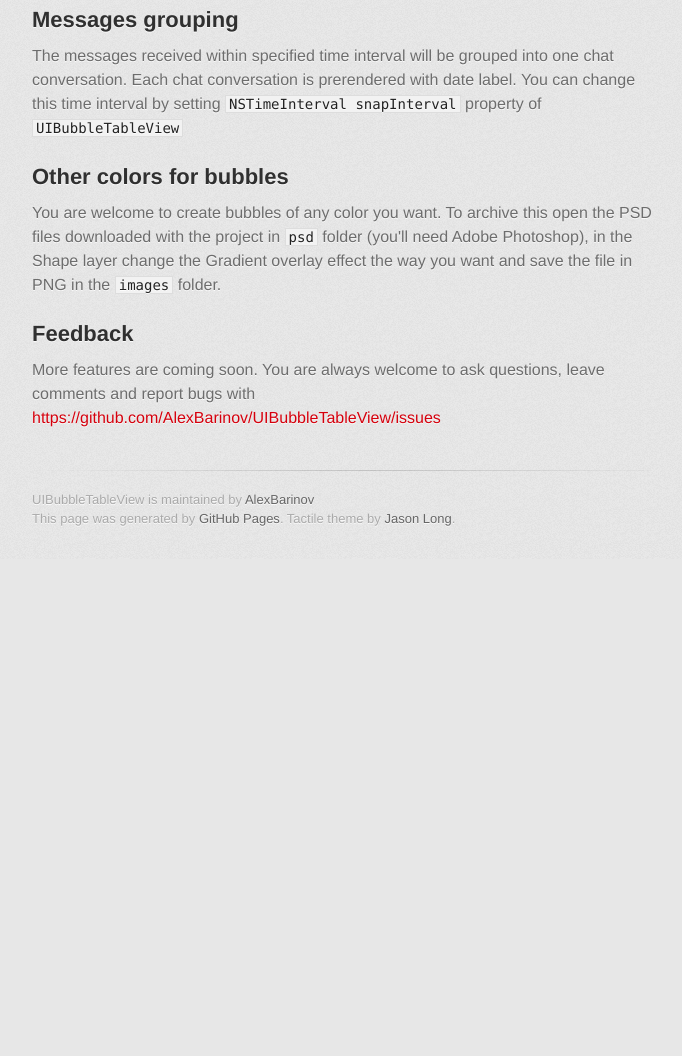
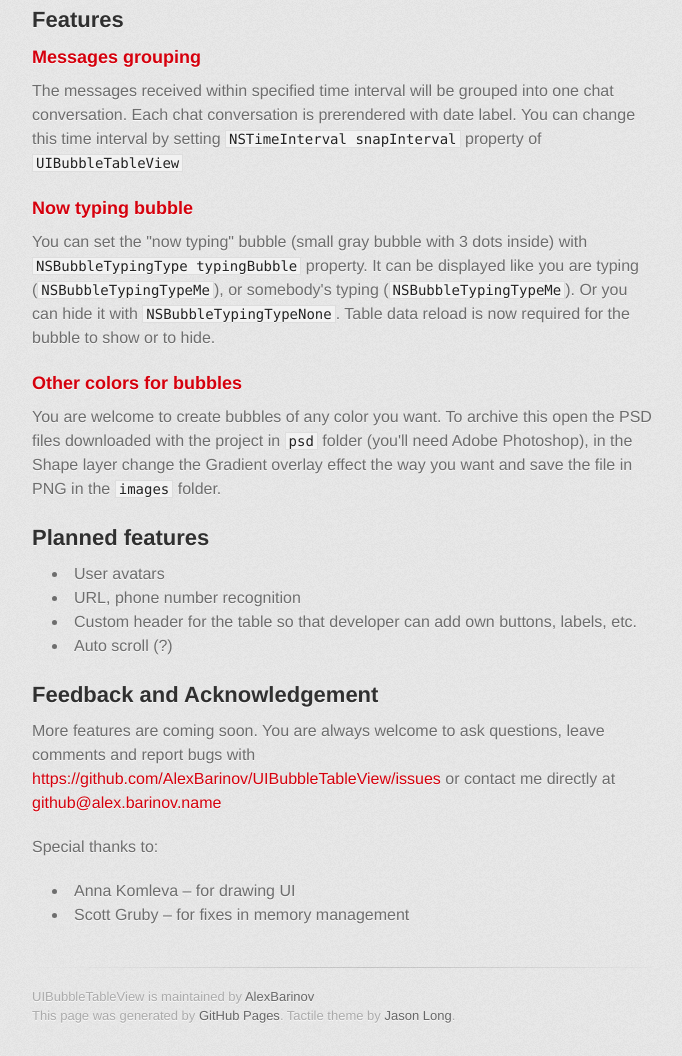
Before and after one commit to AlexBarinov/UIBubbleTableView, a plain HTML site: page index.html in a window 1280 px wide. Shown: the part 1337-2393 px from the top of the page, without its empty margins (298-980 px from the left). Before the commit the page ends 1896 px from the top, so only its background shows below. Drawn offline with Linux system fonts and the light colour scheme; a web font is replaced by a local one.

Commit message:
Typing bubble info, planned features, acknowledgements

```diff
--- a/index.html
+++ b/index.html
@@ -63,11 +63,16 @@
 <li>Message date (<code>NSDate *date</code>)</li>
 </ul><p>It's good idea to use <code>+ (id)dataWithText:(NSString *)text andDate:(NSDate *)date andType:(NSBubbleType)type</code> to create bubble data.</p>
 
-<h2>Messages grouping</h2>
+<h2>Features</h2>
+
+<h3>Messages grouping</h3>
 
 <p>The messages received within specified time interval will be grouped into one chat conversation. Each chat conversation is prerendered with date label. You can change this time interval by setting <code>NSTimeInterval snapInterval</code> property  of <code>UIBubbleTableView</code></p>
 
-<h2>Other colors for bubbles</h2>
+<h3>Now typing bubble</h3>
+    <p>You can set the "now typing" bubble (small gray bubble with 3 dots inside) with <code>NSBubbleTypingType typingBubble</code> property. It can be displayed like you are typing (<code>NSBubbleTypingTypeMe</code>), or somebody's typing (<code>NSBubbleTypingTypeMe</code>). Or you can hide it with <code>NSBubbleTypingTypeNone</code>. Table data reload is now required for the bubble to show or to hide.</p>
+
+<h3>Other colors for bubbles</h3>
 
 <p>You are welcome to create bubbles of any color you want. To archive this open the PSD files downloaded with the project in <code>psd</code> folder (you'll need Adobe Photoshop), in the Shape layer change the Gradient overlay effect the way you want and save the file in PNG in the <code>images</code> folder.</p>
 <!--
@@ -78,9 +83,25 @@
 </ul>
 -->
 
-<h2>Feedback</h2>
+<h2>Planned features</h2>
+<ul>
+    <li>User avatars</li>
+    <li>URL, phone number recognition</li>
+    <li>Custom header for the table so that developer can add own buttons, labels, etc.</li>
+    <li>Auto scroll (?)</li>
+</ul>
 
-<p>More features are coming soon. You are always welcome to ask questions, leave comments and report bugs with <a href="https://github.com/AlexBarinov/UIBubbleTableView/issues">https://github.com/AlexBarinov/UIBubbleTableView/issues</a></p>
+<h2>Feedback and Acknowledgement</h2>
+
+<p>More features are coming soon. You are always welcome to ask questions, leave comments and report bugs with <a href="https://github.com/AlexBarinov/UIBubbleTableView/issues">https://github.com/AlexBarinov/UIBubbleTableView/issues</a> or contact me directly at <a href="mailto:github@alex.barinov.name">github@alex.barinov.name</a></p>
+
+<p>Special thanks to:</p>
+
+<ul>
+    <li>Anna Komleva &ndash; for drawing UI</li>
+    <li>Scott Gruby &ndash; for fixes in memory management</li>
+</ul>
+
         </section>
 
         <footer>
```
Also changed, not shown: img/screenshot.png.
